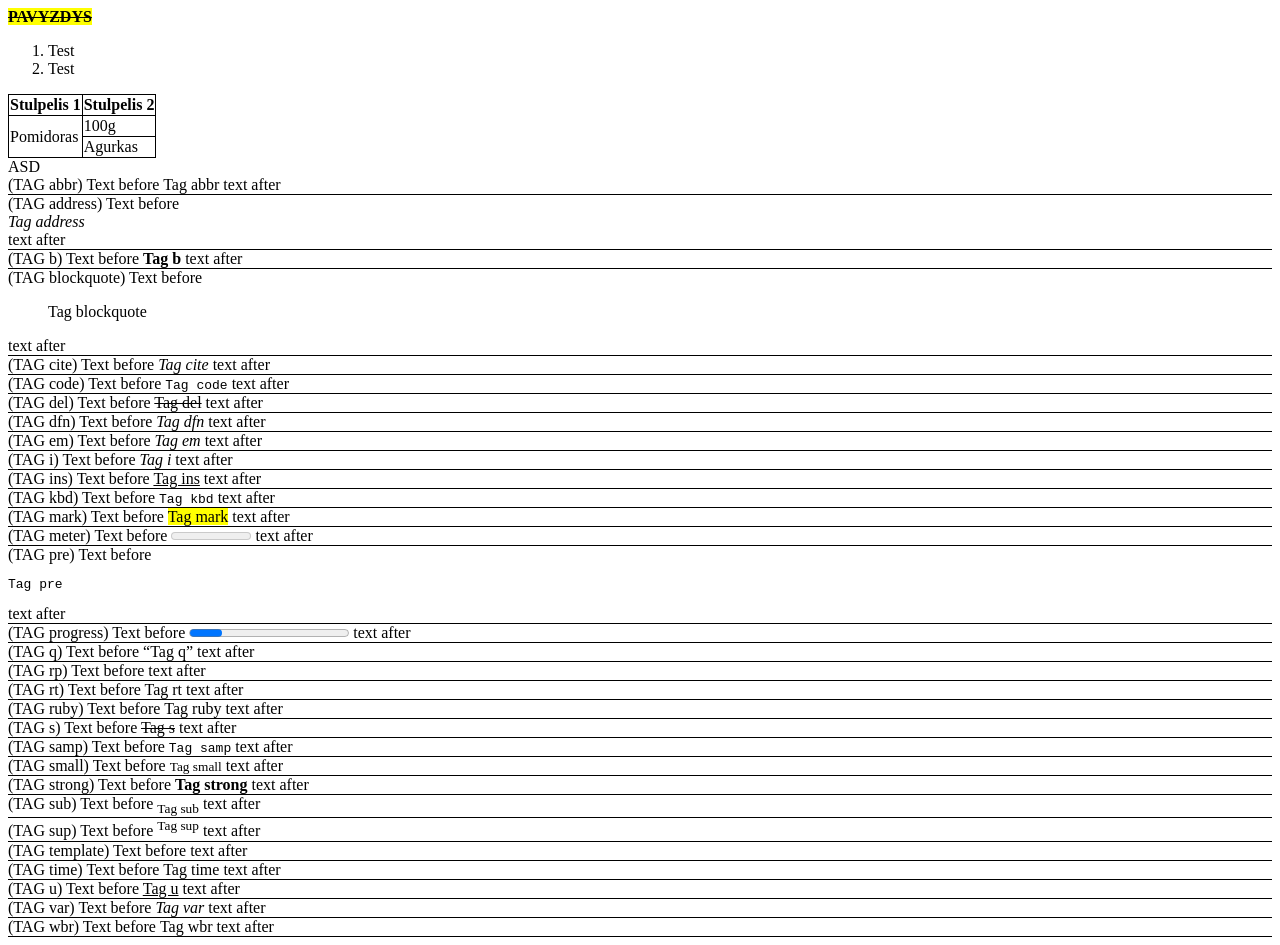
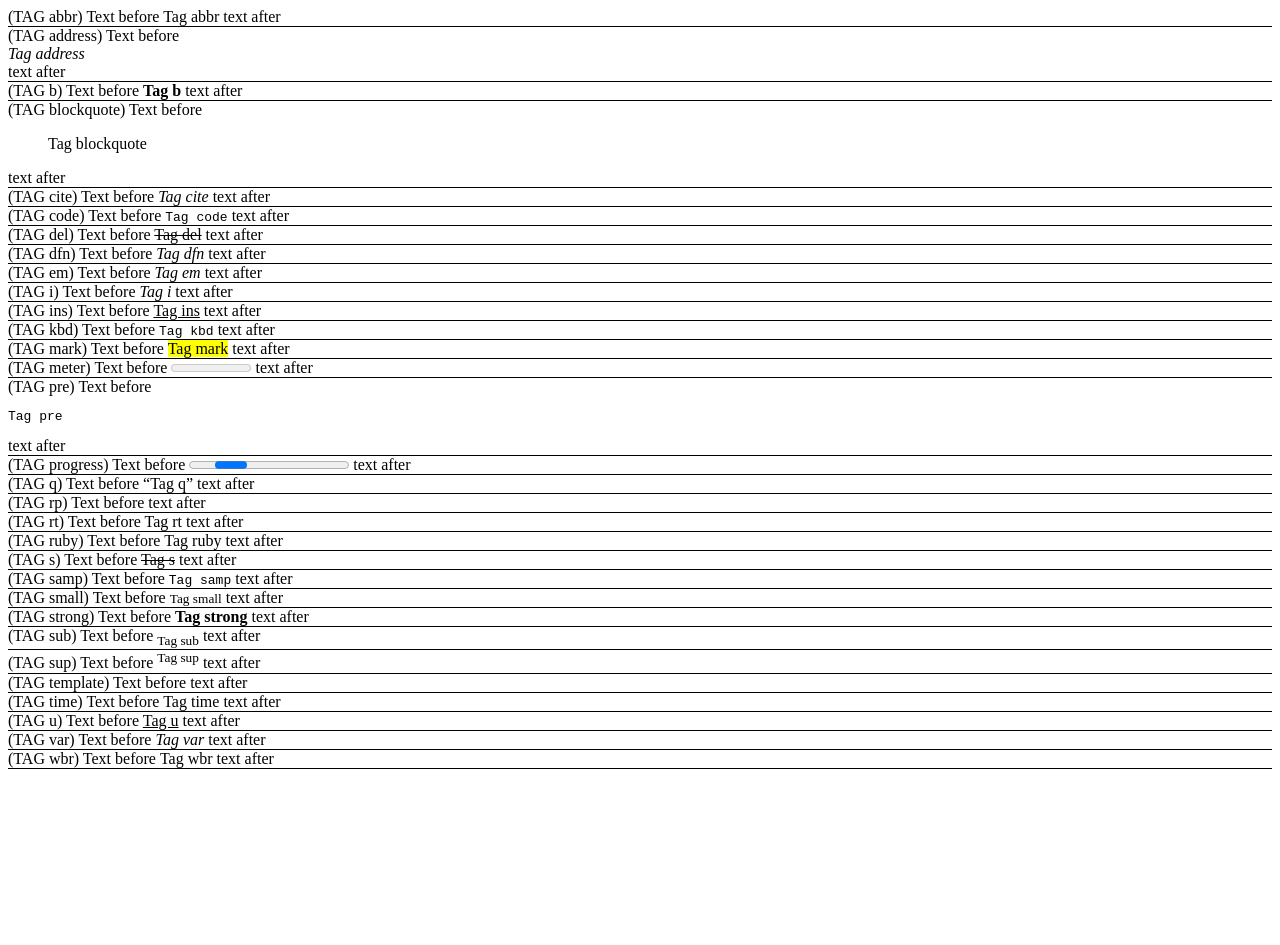
Before and after one commit to Simofy/front-end, a plain HTML site: page paskaita2/index.html in a window 1280 px wide. After the commit the page ends 800 px from the top, so only its background shows below. Drawn offline with Linux system fonts and the light colour scheme.

Commit message:
Removing homework

```diff
--- a/paskaita2/index.html
+++ b/paskaita2/index.html
@@ -7,53 +7,10 @@
       width: 100%;
       border-bottom: solid 1px black;
     }
-    .test {
-      background-color: yellow;
-      font-weight: bold;
-      text-decoration: line-through;
-    }
   </style>
 </head>
 
-
-
-
 <body class="p-demo">
-
-
-<span class="test">PAVYZDYS</span>
-
-<ol>
-  <li>Test</li>
-  <li>Test</li>
-</ol>
-
-  <style>
-    table,
-    th,
-    td {
-      border: 1px solid black;
-      border-collapse: collapse;
-    }
-  </style>
-  <table>
-    <thead>
-      <tr>
-        <th colspan="2">Stulpelis 1</th>
-        <th>Stulpelis 2</th>
-      </tr>
-    </thead>
-    <tr>
-      <td colspan="2" rowspan="2">Pomidoras</td>
-      <td>100g</td>
-    </tr>
-    <tr>
-      <td>Agurkas</td>
-    </tr>
-  </table>
-  <header>
-    ASD
-  </header>
   <div>
     (TAG abbr) Text before
     <abbr>Tag abbr</abbr>
```
